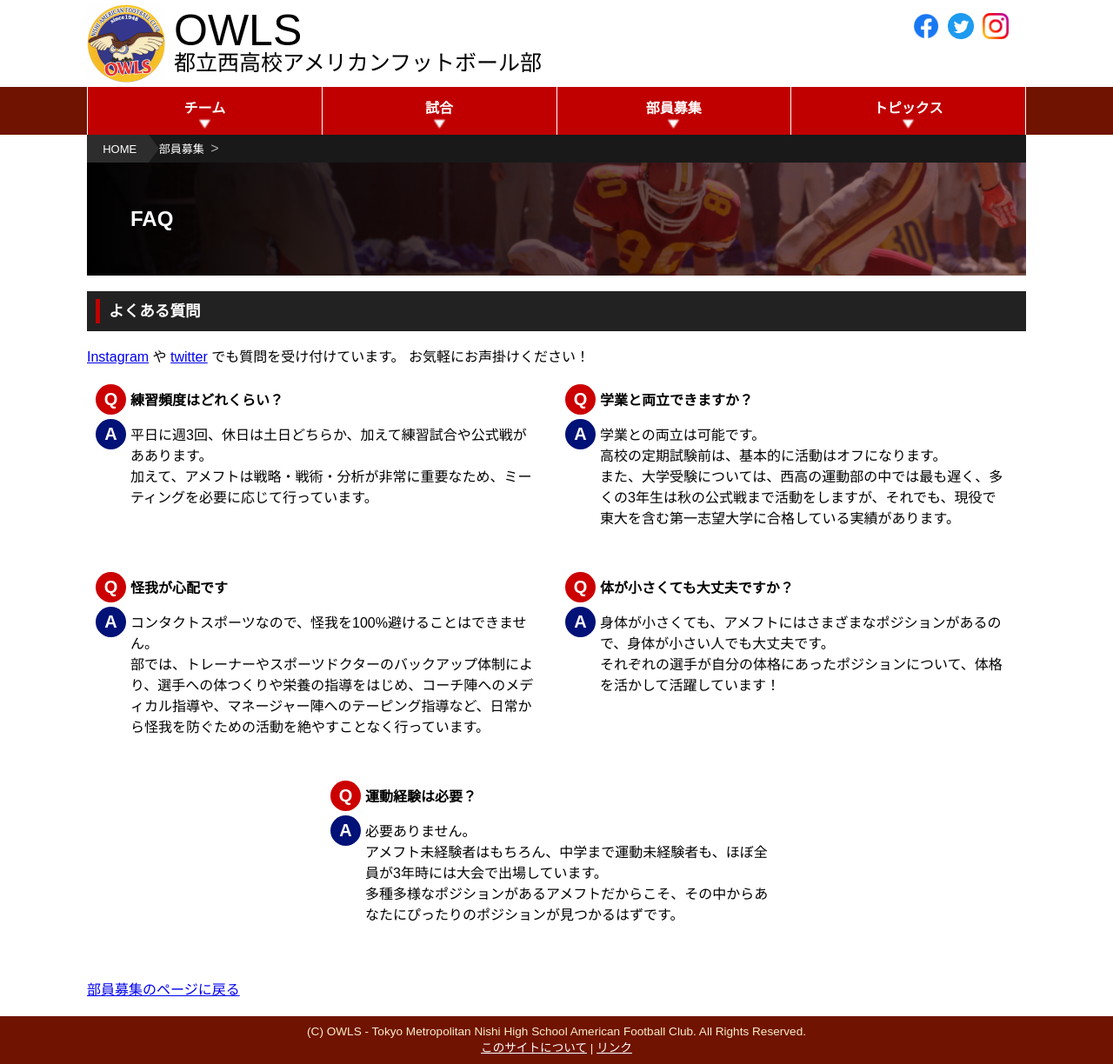
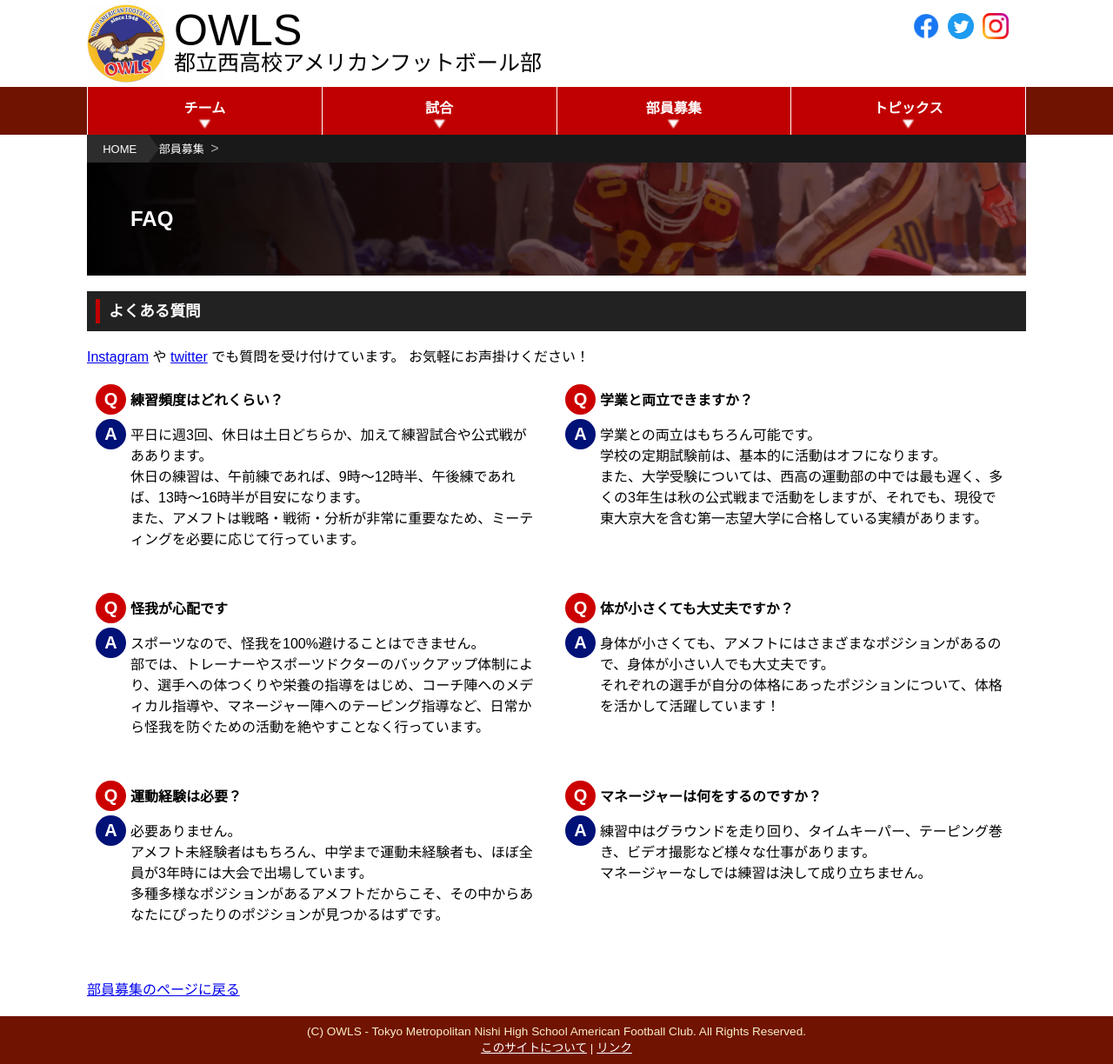
Before and after one commit to numa72/nishi-owls, a Jekyll site: the page built from recruiting/faq.html, in a window 1280 px wide. Shown: the whole page at 87% size. Built offline with Jekyll 4.4.1, drawn with Linux system fonts in a browser that asks for light colours; some web fonts are replaced.

Commit message:
recruiting message update

```diff
--- a/recruiting/faq.html
+++ b/recruiting/faq.html
@@ -19,23 +19,24 @@ title: FAQ
         <h3>練習頻度はどれくらい？</h3>
         <p>
             平日に週3回、休日は土日どちらか、加えて練習試合や公式戦がああります。<br />
-            加えて、アメフトは戦略・戦術・分析が非常に重要なため、ミーティングを必要に応じて行っています。
+            休日の練習は、午前練であれば、9時〜12時半、午後練であれば、13時〜16時半が目安になります。<br />
+            また、アメフトは戦略・戦術・分析が非常に重要なため、ミーティングを必要に応じて行っています。
         </p>
     </div>
 
     <div class="faq-box">
         <h3>学業と両立できますか？</h3>
         <p>
-            学業との両立は可能です。<br />
-            高校の定期試験前は、基本的に活動はオフになります。<br />
-            また、大学受験については、西高の運動部の中では最も遅く、多くの3年生は秋の公式戦まで活動をしますが、それでも、現役で東大を含む第一志望大学に合格している実績があります。
+            学業との両立はもちろん可能です。<br />
+            学校の定期試験前は、基本的に活動はオフになります。<br />
+            また、大学受験については、西高の運動部の中では最も遅く、多くの3年生は秋の公式戦まで活動をしますが、それでも、現役で東大京大を含む第一志望大学に合格している実績があります。
         </p>
     </div>
 
     <div class="faq-box">
         <h3>怪我が心配です</h3>
         <p>
-            コンタクトスポーツなので、怪我を100%避けることはできません。<br />
+            スポーツなので、怪我を100%避けることはできません。<br />
             部では、トレーナーやスポーツドクターのバックアップ体制により、選手への体つくりや栄養の指導をはじめ、コーチ陣へのメディカル指導や、マネージャー陣へのテーピング指導など、日常から怪我を防ぐための活動を絶やすことなく行っています。
         </p>
     </div>
@@ -56,6 +57,14 @@ title: FAQ
             多種多様なポジションがあるアメフトだからこそ、その中からあなたにぴったりのポジションが見つかるはずです。
         </p>
     </div>
+
+    <div class="faq-box">
+        <h3>マネージャーは何をするのですか？</h3>
+        <p>
+            練習中はグラウンドを走り回り、タイムキーパー、テーピング巻き、ビデオ撮影など様々な仕事があります。<br />
+            マネージャーなしでは練習は決して成り立ちません。
+        </p>
+    </div>
 </div>
 
 <p><a href="/recruiting/">部員募集のページに戻る</a></p>
```
